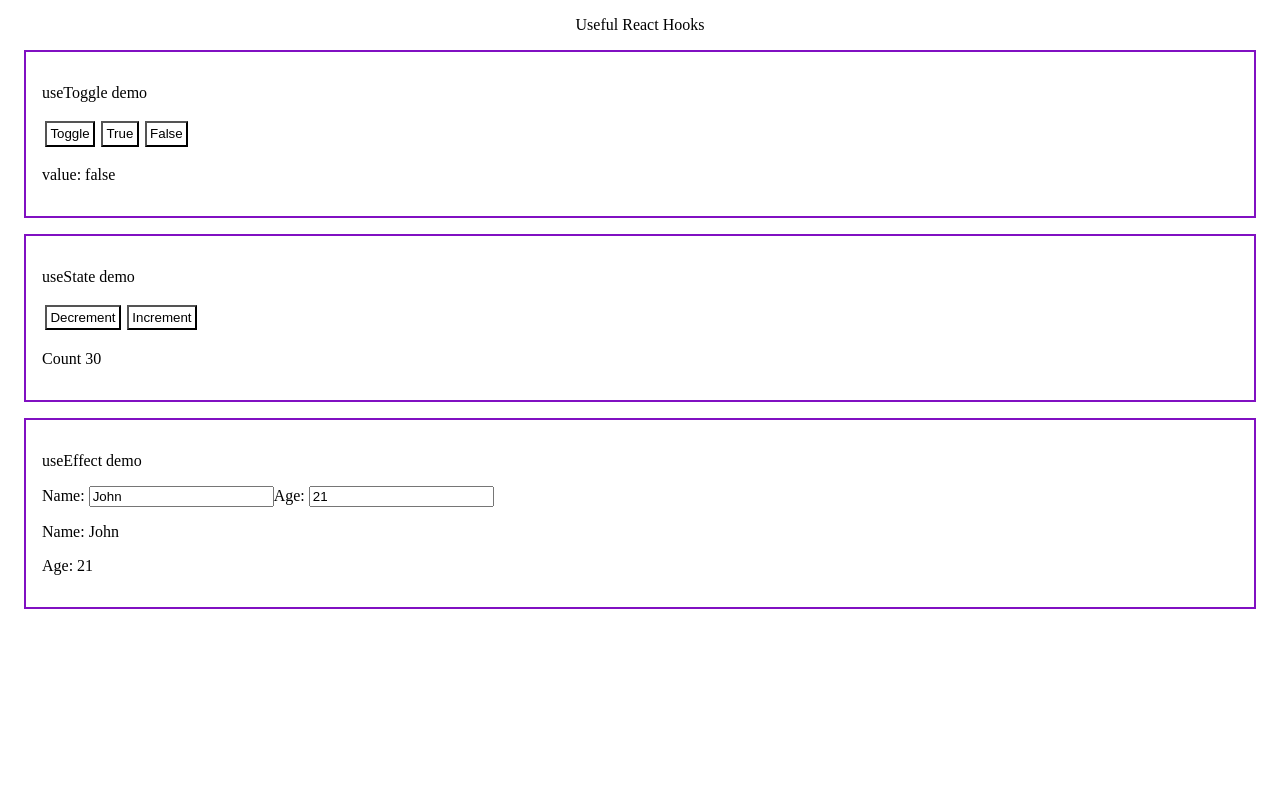
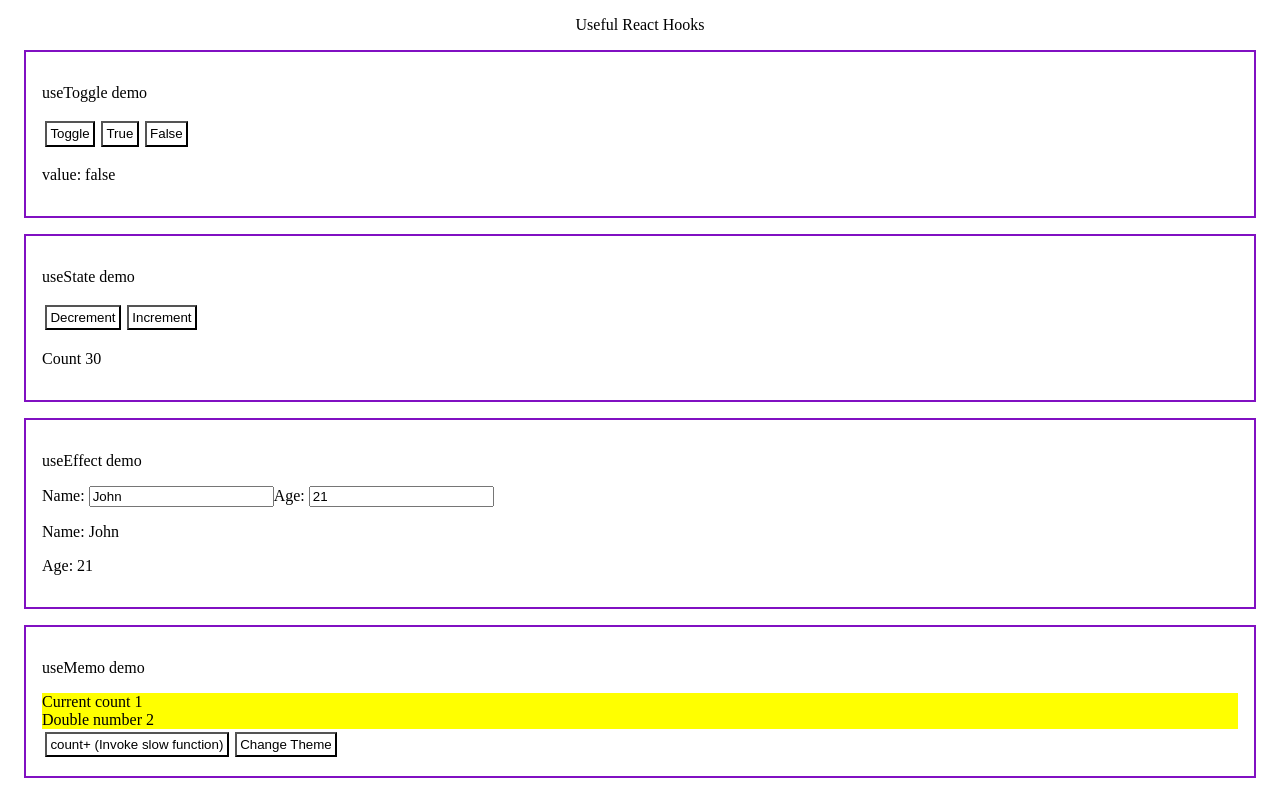
Before and after one commit to sanketwakhare/custom-hooks, a React (Create React App) app: page / in a window 1280 px wide. Built offline with nearby package versions, Linux system fonts and the light colour scheme.

Commit message:
add useMemo component

```diff
--- a/src/App.js
+++ b/src/App.js
@@ -2,6 +2,8 @@ import './App.css';
 import { ToggleComponent } from './hooks/01useToggle/ToggleComponent';
 import { CounterComponent } from './react-hooks-usage/01useState/CounterComponent';
 import { PersonComponent } from './react-hooks-usage/02useEffect/PersonComponent';
+import { UseMemoComponent } from './react-hooks-usage/03useMemo/UseMemoComponent';
+
 
 function App() {
   return (
@@ -12,6 +14,7 @@ function App() {
       <ToggleComponent />
       <CounterComponent />
       <PersonComponent />
+      <UseMemoComponent />
     </div>
   );
 }
```
